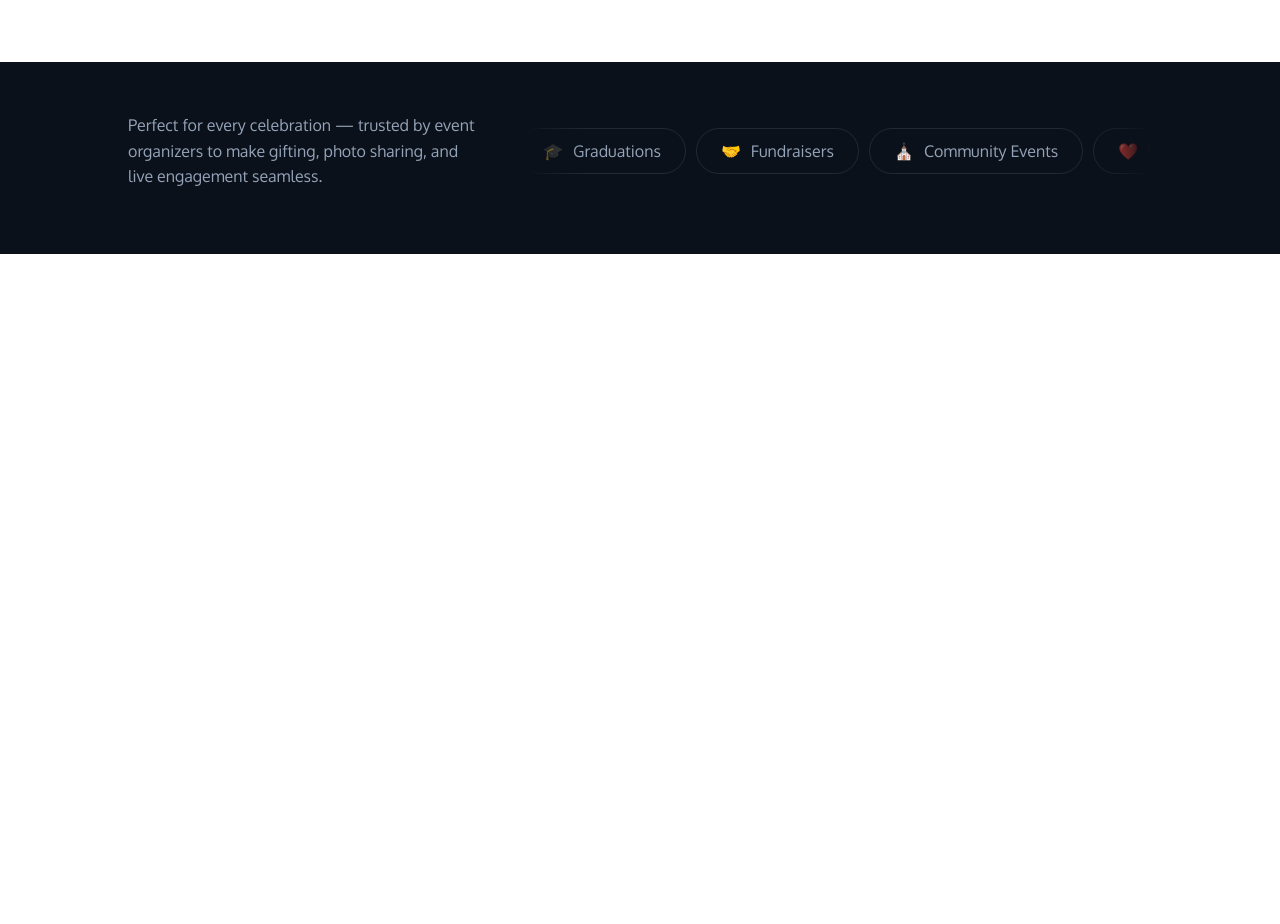
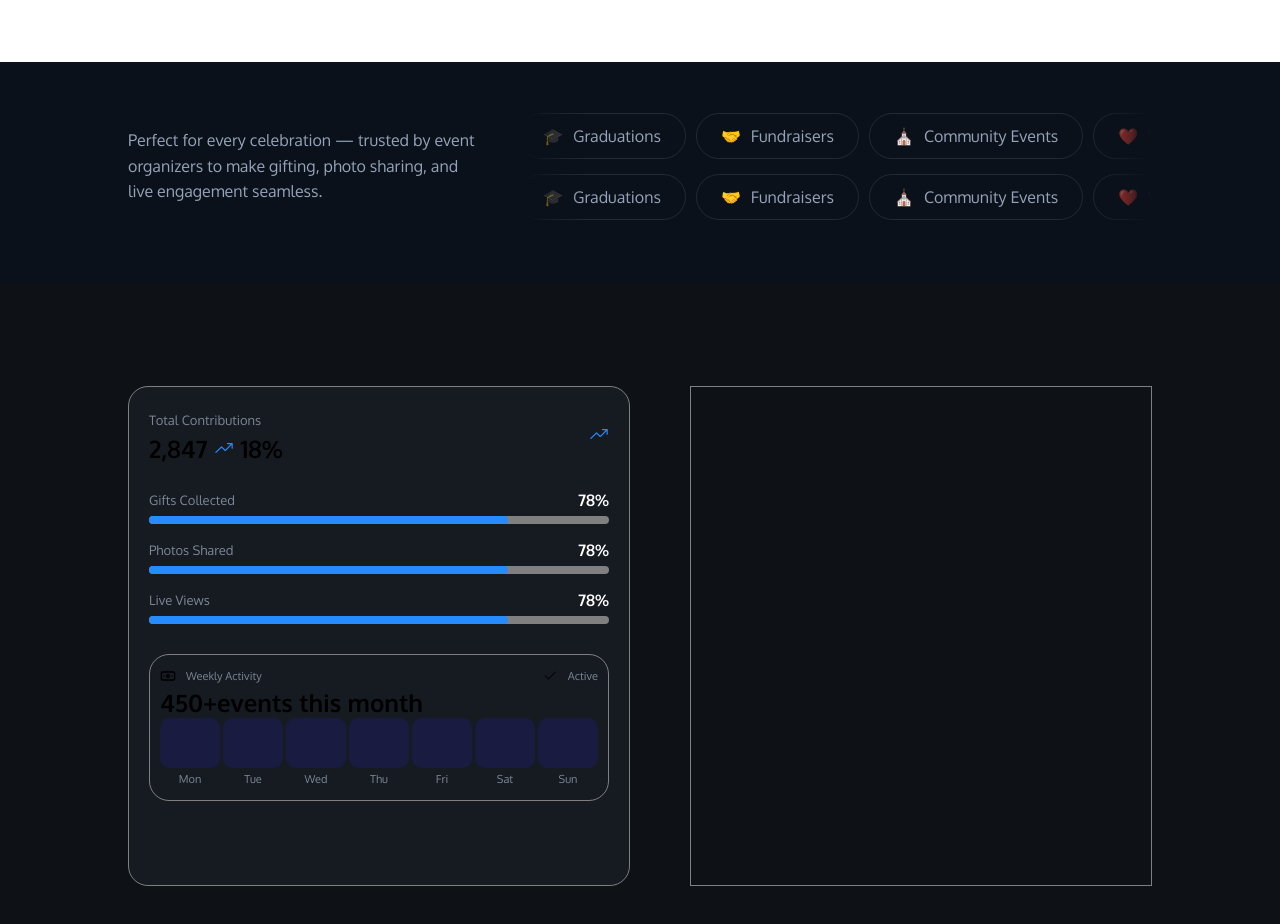
Before and after one commit to Sumally007/wedding-app, a React (Vite) app: page / in a window 1280 px wide. Shown: the part 1001-1925 px from the top of the page. Before the commit the page ends 1255 px from the top, so only its background shows below. Built offline with nearby package versions, Linux system fonts and the light colour scheme.

Commit message:
building main section

```diff
--- a/src/App.jsx
+++ b/src/App.jsx
@@ -2,6 +2,7 @@ import React from 'react'
 import Navigation from './Navigation/Navigation'
 import Header from './Header/Header'
 import Hero from './Hero/Hero'
+import Main from './Main/Main'
 
 
 const App = () => {
@@ -9,6 +10,7 @@ const App = () => {
     <Navigation />
     <Header />
     <Hero />
+    <Main />
   </>
   )
 }
--- a/src/Hero/Hero.jsx
+++ b/src/Hero/Hero.jsx
@@ -3,74 +3,50 @@ import "../../src/Hero/Hero.css";
 
 const Hero = () => {
     return (
-        <section class="hero-container">
-            <div class="text-content">
+        <section className="hero-container">
+            <div className="text-content">
                 <p>Perfect for every celebration — trusted by event organizers to make gifting, photo sharing, and live engagement seamless.</p>
             </div>
 
-            <div class="tags-wrapper">
-                <div class="tags-track">
-                    <div class="tag-pill">
-                        <span class="icon">🎓</span>
+            <div className="tags-wrapper">
+                <div className="tags-track">
+                    <div className="tag-pill">
+                        <span className="icon">🎓</span>
                         Graduations
                     </div>
-                    <div class="tag-pill">
-                        <span class="icon">🤝</span>
+                    <div className="tag-pill">
+                        <span className="icon">🤝</span>
                         Fundraisers
                     </div>
-                    <div class="tag-pill">
-                        <span class="icon">⛪</span>
+                    <div className="tag-pill">
+                        <span className="icon">⛪</span>
                         Community Events
                     </div>
-                    <div class="tag-pill">
-                        <span class="icon">❤️</span>
+                    <div className="tag-pill">
+                        <span className="icon">❤️</span>
                         Weddings
                     </div>
-                    <div class="tag-pill">
-                        <span class="icon">❤️</span>
-                        Weddings
+
+                </div>
+                <div className="tags-track">
+                    <div className="tag-pill">
+                        <span className="icon">🎓</span>
+                        Graduations
                     </div>
-                    <div class="tag-pill">
-                        <span class="icon">❤️</span>
-                        Weddings
+                    <div className="tag-pill">
+                        <span className="icon">🤝</span>
+                        Fundraisers
                     </div>
-                    <div class="tag-pill">
-                        <span class="icon">❤️</span>
-                        Weddings
+                    <div className="tag-pill">
+                        <span className="icon">⛪</span>
+                        Community Events
                     </div>
-                    <div class="tag-pill">
-                        <span class="icon">❤️</span>
-                        Weddings
-                    </div>
-                    <div class="tag-pill">
-                        <span class="icon">❤️</span>
-                        Weddings
-                    </div>
-                    <div class="tag-pill">
-                        <span class="icon">❤️</span>
-                        Weddings
-                    </div>
-                    <div class="tag-pill">
-                        <span class="icon">❤️</span>
-                        Weddings
-                    </div>
-                    <div class="tag-pill">
-                        <span class="icon">❤️</span>
-                        Weddings
-                    </div>
-                    <div class="tag-pill">
-                        <span class="icon">❤️</span>
-                        Weddings
-                    </div>
-                    <div class="tag-pill">
-                        <span class="icon">❤️</span>
-                        Weddings
-                    </div>
-                    <div class="tag-pill">
-                        <span class="icon">❤️</span>
+                    <div className="tag-pill">
+                        <span className="icon">❤️</span>
                         Weddings
                     </div>
                 </div>
+
             </div>
         </section>
     )
--- /dev/null
+++ b/src/Main/Main.css
@@ -0,0 +1,108 @@
+.everything {
+    font-family: "Oxygen", sans-serif;
+    display: flex;
+    justify-content: space-between;
+    gap: 60px;
+    padding: 8% 10% 9% 10%;
+    background-color: lab(4.92% -0.25 -3.5);
+}
+
+
+.left-container-main {
+    flex: 1;
+    width: 500px;
+    height: 500px;
+    border: 0.5px solid gray;
+    border-radius: 20px;
+    padding: 20px;
+    background-color: lab(9.47104% -.986107 -5.72878);
+}
+
+.top-main-content {
+    display: flex;
+    justify-content: space-between;
+    align-items: center;
+    margin-bottom: 20px;
+}
+
+.top-main-content div p {
+    font-size: 13px;
+}
+
+.first-top-container {
+    /* display: flex; */
+    margin-bottom: 10px;
+}
+
+.gift-container-top {
+    display: flex;
+    justify-content: space-between;
+    align-items: center;
+}
+
+.gift-container-top p {
+    font-size: 13px
+}
+
+.gift-container-top .numb {
+    font-weight: bold;
+    color: #fff;
+    font-size: 16px;
+}
+
+.outside-bar {
+    width: 100%;
+    height: 8px;
+    background-color: gray;
+    border-radius: 10px;
+}
+
+.inside-bar {
+    width: 78%;
+    height: 100%;
+    background-color: lab(56.8475% 3.2759 -65.2818);
+    border-radius: 10px;
+}
+
+.treading-container {
+    border: 0.5px solid gray;
+    padding: 10px;
+    border-radius: 20px;
+    margin-top: 30px;
+}
+
+.top-treading-container {
+    display: flex;
+    justify-content: space-between;
+}
+
+.bank-flex {
+    display: flex;
+    align-items: center;
+    gap: 10px;
+}
+
+.check-flex {
+    display: flex;
+    align-items: center;
+    gap: 10px;
+}
+
+.stats-container {
+    display: flex;
+    justify-content: space-between;
+    align-items: center;
+    text-align: center;
+}
+
+.first-bar {
+    width: 60px;
+    height: 50px;
+    background-color: rgba(29, 29, 90, 0.571);
+    border-radius: 10px;
+}
+
+.right-container-main {
+    flex: 1;
+    border: 0.5px solid gray;
+}
--- /dev/null
+++ b/src/Main/Main.jsx
@@ -0,0 +1,101 @@
+import React from 'react'
+import "../../src/Main/Main.css";
+import { IoIosTrendingUp } from "react-icons/io";
+import { LuBanknote } from "react-icons/lu";
+import { BsCheck2 } from "react-icons/bs";
+
+const Main = () => {
+    return (
+        <section className='everything'>
+            <div className='left-container-main'>
+                <div className='top-main-content'>
+                    <div>
+                        <p>Total Contributions</p>
+                        <h2>2,847 <span><IoIosTrendingUp className='trend-icon' /> 18%</span></h2>
+                    </div>
+                    <div><IoIosTrendingUp className='trend-icon' /></div>
+                </div>
+                <div>
+                    <div className='first-top-container'>
+                        <div className='gift-container-top'>
+                            <p>Gifts Collected</p>
+                            <p className='numb'>78%</p>
+                        </div>
+                        <div className='outside-bar'>
+                            <div className='inside-bar'></div>
+                        </div>
+                    </div>
+                    <div className='first-top-container'>
+                        <div className='gift-container-top'>
+                            <p>Photos Shared</p>
+                            <p className='numb'>78%</p>
+                        </div>
+                        <div className='outside-bar'>
+                            <div className='inside-bar'></div>
+                        </div>
+                    </div>
+                    <div className='first-top-container'>
+                        <div className='gift-container-top'>
+                            <p>Live Views</p>
+                            <p className='numb'>78%</p>
+                        </div>
+                        <div className='outside-bar'>
+                            <div className='inside-bar'></div>
+                        </div>
+                    </div>
+                </div>
+                <div className='treading-container'>
+                    <div className='top-treading-container'>
+                        <div className='bank-flex'>
+                            <LuBanknote />
+                            <p>Weekly Activity</p>
+                        </div>
+                        <div className='check-flex'>
+                            <BsCheck2 />
+                            <p>Active</p>
+                        </div>
+                    </div>
+                    <div>
+                        <h2>450+<span>events this month
+                        </span></h2>
+                    </div>
+                    <div className='stats-container'>
+                        <div>
+                            <div className='first-bar'></div>
+                            <p>Mon</p>
+                        </div>
+                        <div>
+                            <div className='first-bar'></div>
+                            <p>Tue</p>
+                        </div>
+                        <div>
+                            <div className='first-bar'></div>
+                            <p>Wed</p>
+                        </div>
+                        <div>
+                            <div className='first-bar'></div>
+                            <p>Thu</p>
+                        </div>
+                        <div>
+                            <div className='first-bar'></div>
+                            <p>Fri</p>
+                        </div>
+                        <div>
+                            <div className='first-bar'></div>
+                            <p>Sat</p>
+                        </div>
+                        <div>
+                            <div className='first-bar'></div>
+                            <p>Sun</p>
+                        </div>
+                    </div>
+                </div>
+            </div>
+            <div className='right-container-main'>
+
+            </div>
+        </section>
+    )
+}
+
+export default Main
```
